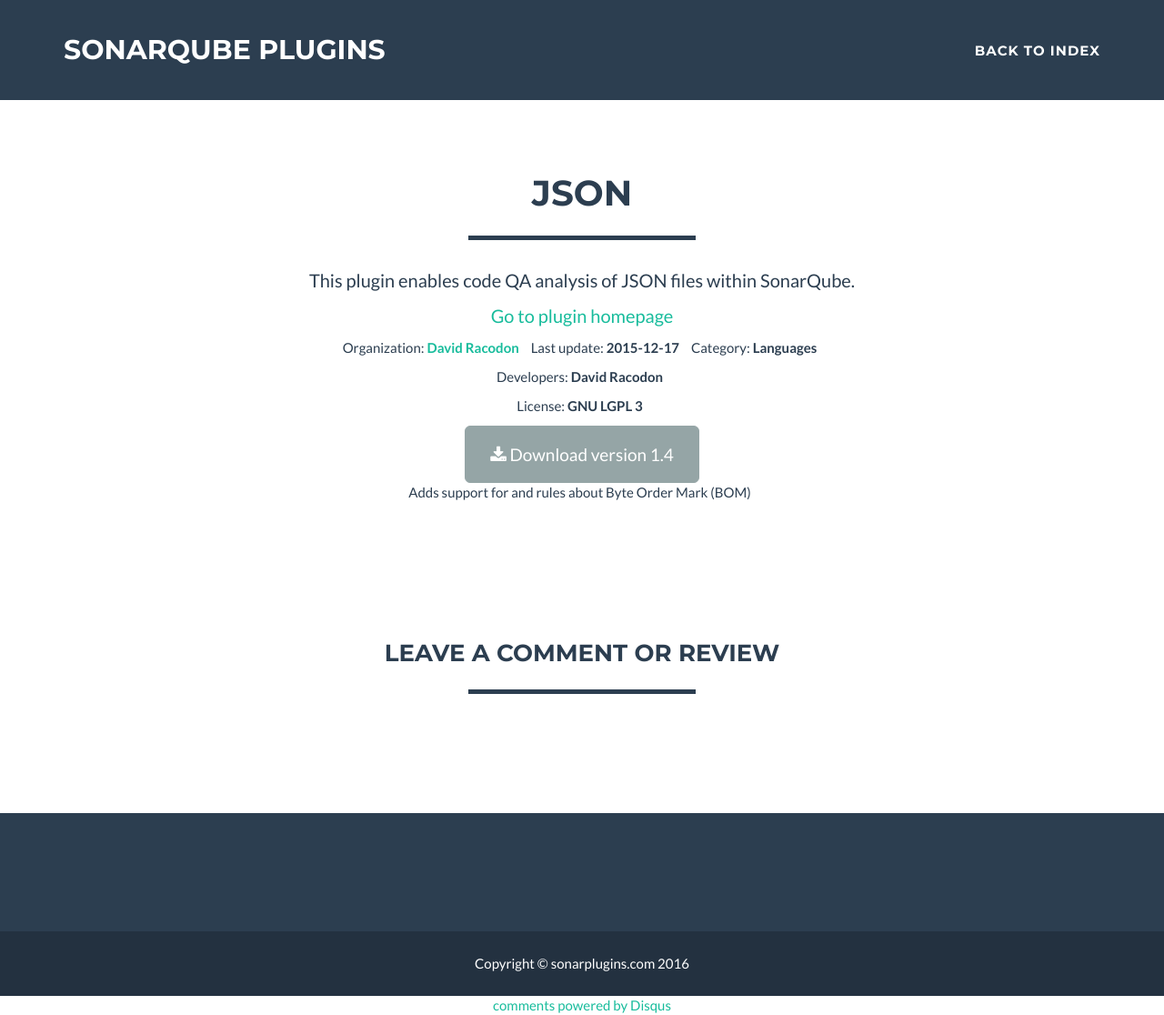
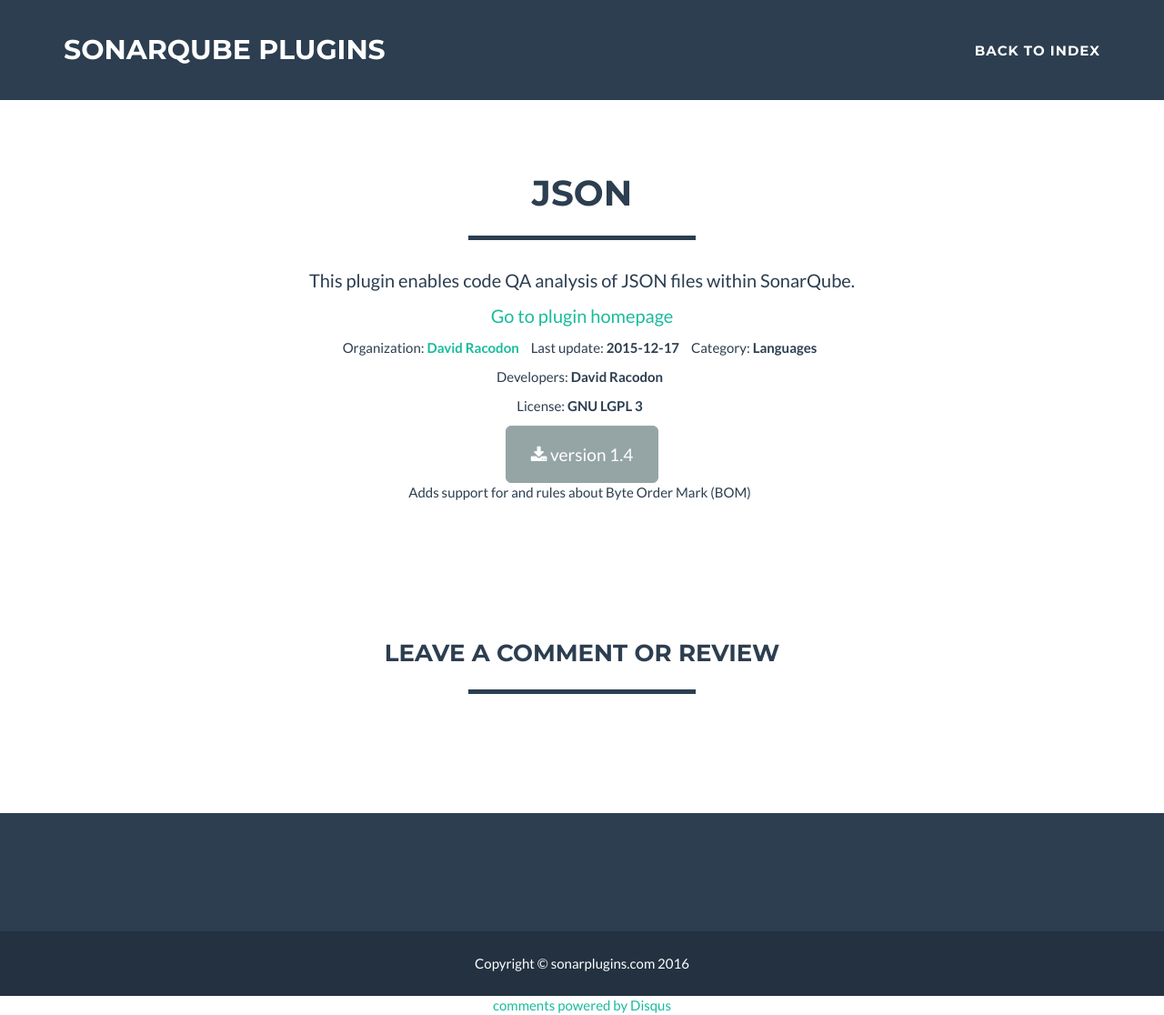
Before and after one commit to sonarplugins/sonarplugins.github.io, a Jekyll site: the page built from _posts/0000-01-02-json.markdown, in a window 1280 px wide and 1116 px high. Shown: the whole window at 91% size. Built offline with Jekyll 4.4.1, drawn with Linux system fonts in a browser that asks for light colours; comment, search, counter and statistics services are not loaded.

Commit message:
Removed "Download" word from download button

```diff
--- a/_layouts/plugin.html
+++ b/_layouts/plugin.html
@@ -71,7 +71,7 @@
 
                             <div class="col-lg-8 col-lg-offset-2 text-center">
                                 <a href="{{ page.download_url }}" class="btn btn-lg btn-default">
-                                    <i class="fa fa-download"></i> Download version {{ page.download_version }}
+                                    <i class="fa fa-download"></i> version {{ page.download_version }}
                                 </a>
                             </div>
 
```
